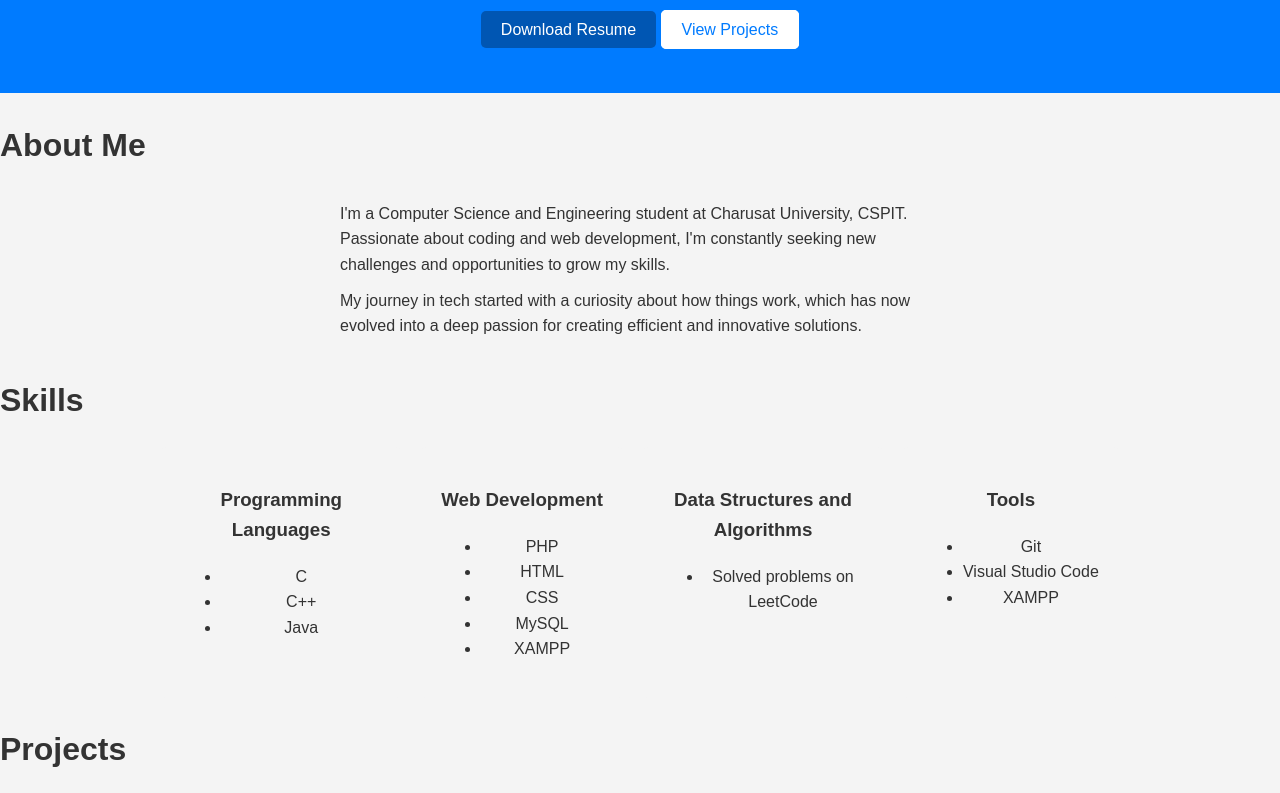
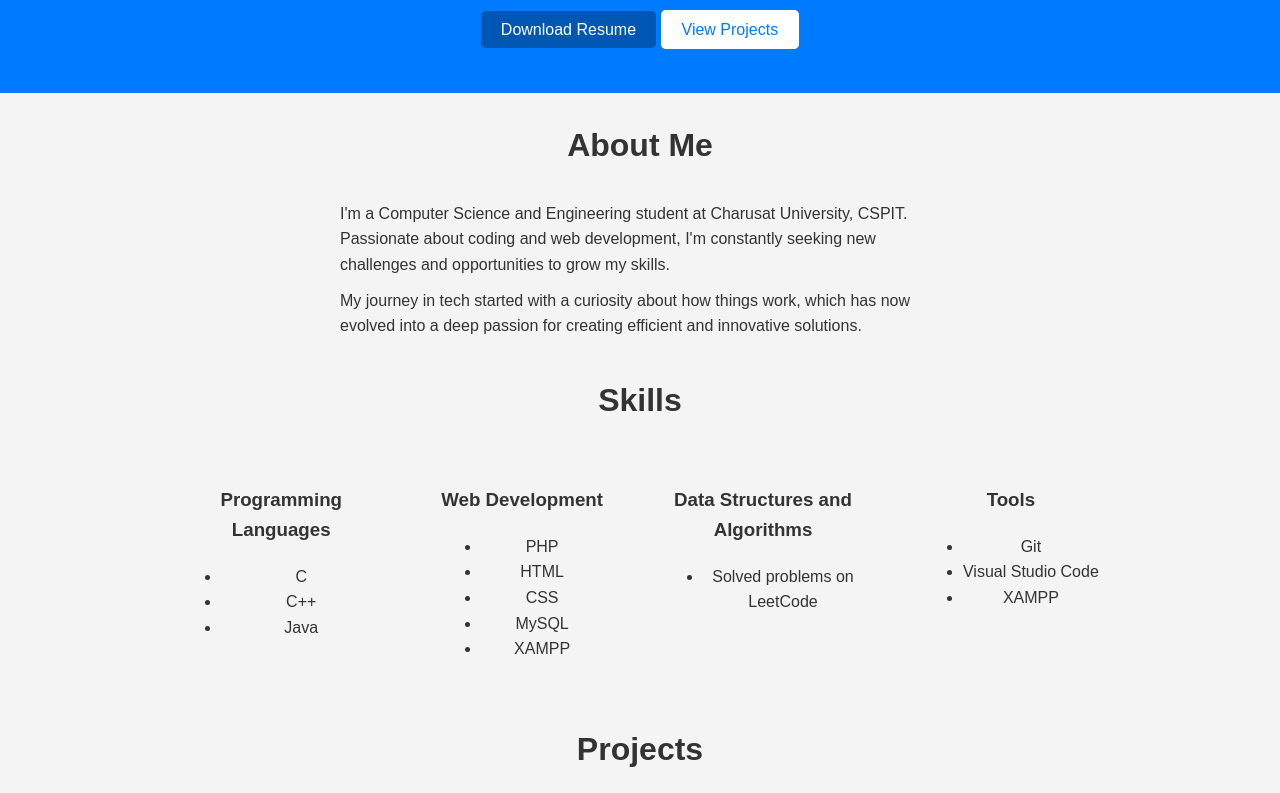
Before and after one commit to aumshah1/Portfolio, a plain HTML site: page index.html in a window 1280 px wide. Shown: the part 302-1095 px from the top of the page. Drawn offline with Linux system fonts and the light colour scheme.

Commit message:
Update index.html

```diff
--- a/index.html
+++ b/index.html
@@ -33,7 +33,7 @@
 
         <!-- About Section -->
         <section id="about">
-            <h2>About Me</h2>
+             <h2><center>About Me</h2></center>
             <div class="about-content">
                 <div class="about-text">
                     <p>I'm a Computer Science and Engineering student at Charusat University, CSPIT. Passionate about coding and web development, I'm constantly seeking new challenges and opportunities to grow my skills.</p>
@@ -44,7 +44,7 @@
 
         <!-- Skills Section -->
         <section id="skills">
-            <h2>Skills</h2>
+            <h2><center>Skills</h2></center>
             <div class="skills-container">
                 <div class="skill-category">
                     <h3>Programming Languages</h3>
@@ -83,7 +83,7 @@
 
         <!-- Projects Section -->
         <section id="projects">
-            <h2>Projects</h2>
+            <h2><center>Projects</h2><\center>
             <div class="projects-container">
                 <div class="project-card">
                     <h3>Dholera Smart City System</h3>
```
